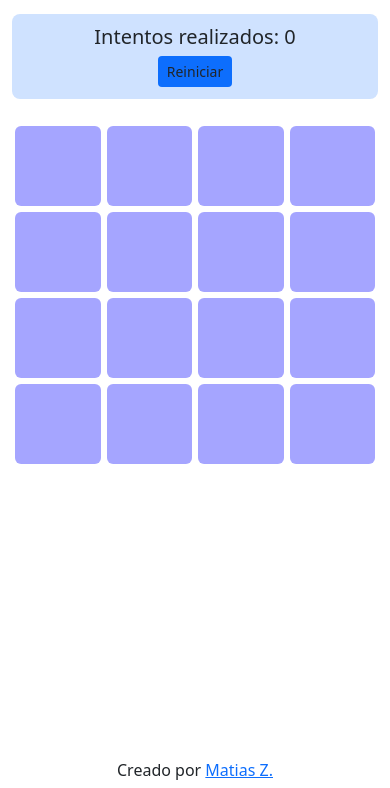
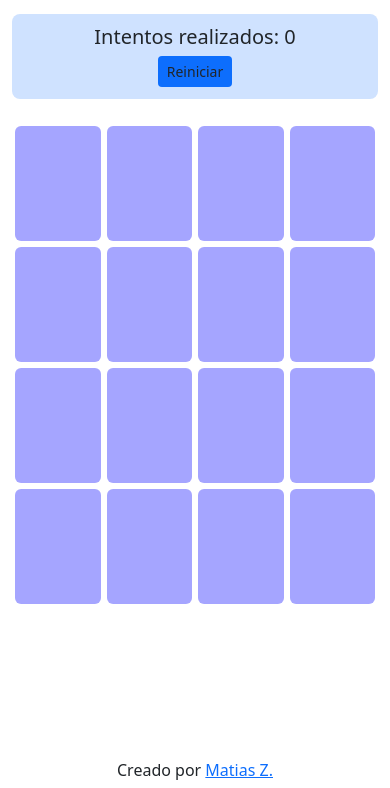
Before and after one commit to daxas-boop/memo-test, a website: page index.html in a window 390 px wide. Shown: the part 56-844 px from the top of the page. Drawn offline with nearby package versions, Linux system fonts and the light colour scheme.

Commit message:
Agranda cuadros en mobile Los cuadros no se veian correctamente

```diff
--- a/main.css
+++ b/main.css
@@ -3,7 +3,7 @@
   background-color: blue;
   border-radius: 6px;
   margin: 3px;
-  height: 80px;
+  height: 115px;
   cursor: pointer;
   transform: rotateX(0deg) translateZ(1px);
   transition: transform 0.3s ease-out 0s;
```
